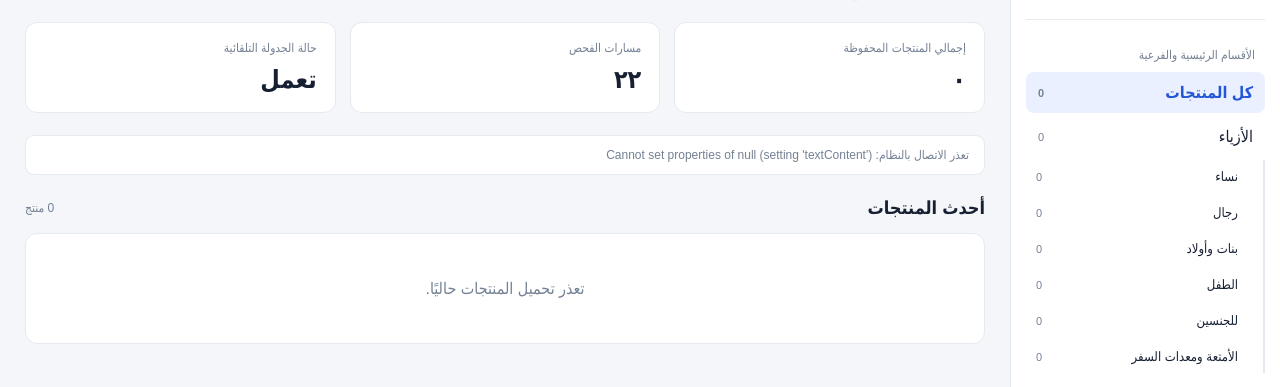
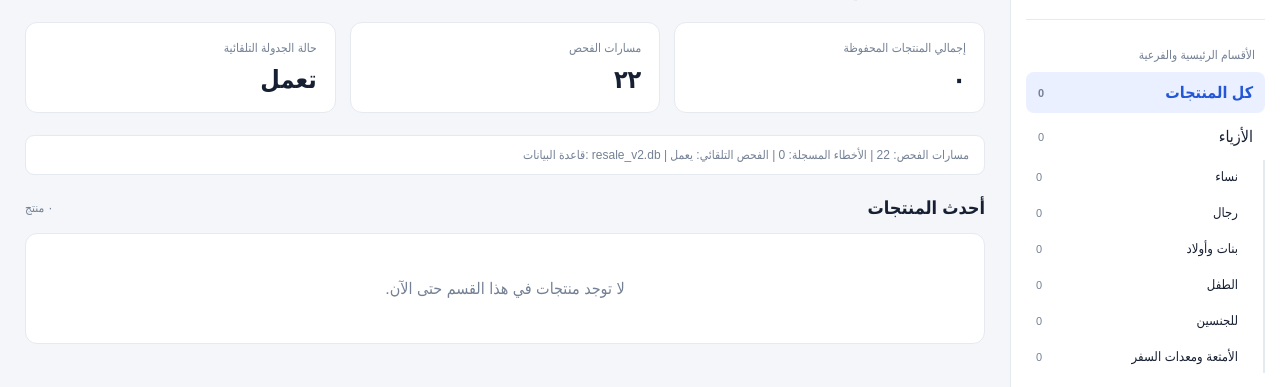
Before and after one commit to salesyassin2-maker/amazon-resale-radar, a FastAPI app: page / in a window 1280 px wide. Shown: the part 73-460 px from the top of the page. Run offline with FastAPI, Linux system fonts and the light colour scheme; data comes from the database, SQL or seed files in the repository; data that the repository does not hold is empty.

Commit message:
Update index.html

```diff
--- a/templates/index.html
+++ b/templates/index.html
@@ -15,8 +15,6 @@
     --border: #e5e9f0;
     --primary: #2457d6;
     --primary-light: #eaf0ff;
-    --green: #168653;
-    --red: #c33b3b;
 }
 
 * {
@@ -319,6 +317,8 @@ button, input {
     color: var(--muted);
     font-size: 12px;
     margin-bottom: 17px;
+    direction: ltr;
+    text-align: right;
 }
 
 .empty {
@@ -329,10 +329,6 @@ button, input {
     background: white;
     border: 1px solid var(--border);
     border-radius: 12px;
-}
-
-.mobile-menu {
-    display: none;
 }
 
 @media (max-width: 1100px) {
@@ -424,16 +420,7 @@ button, input {
 
         <div class="nav-title">الأقسام الرئيسية والفرعية</div>
 
-        <div class="nav-groups" id="navigation">
-
-            <button class="nav-button active"
-                    data-category=""
-                    onclick="selectCategory('', 'كل المنتجات')">
-                <span>كل المنتجات</span>
-                <span class="count" id="allCount">0</span>
-            </button>
-
-        </div>
+        <div class="nav-groups" id="navigation"></div>
 
     </aside>
 
@@ -449,8 +436,7 @@ button, input {
             </div>
 
             <div class="actions">
-                <button class="btn btn-secondary"
-                        onclick="loadData()">
+                <button class="btn btn-secondary" onclick="loadData()">
                     تحديث العرض
                 </button>
 
@@ -472,7 +458,7 @@ button, input {
 
             <div class="stat">
                 <div class="stat-label">مسارات الفحص</div>
-                <div class="stat-value" id="routeCount">22</div>
+                <div class="stat-value" id="routeCount">0</div>
             </div>
 
             <div class="stat">
@@ -502,8 +488,6 @@ button, input {
 <script>
 
 let selectedCategory = "";
-let selectedTitle = "كل المنتجات";
-
 let categoryData = [];
 let productsData = [];
 
@@ -551,10 +535,9 @@ function renderNavigation() {
 
     let html = `
         <button class="nav-button ${selectedCategory === "" ? "active" : ""}"
-                data-category=""
                 onclick="selectCategory('', 'كل المنتجات')">
             <span>كل المنتجات</span>
-            <span class="count">${productsData.length}</span>
+            <span class="count" id="allCount">${productsData.length}</span>
         </button>
     `;
 
@@ -599,9 +582,6 @@ function renderNavigation() {
     });
 
     navigation.innerHTML = html;
-
-    document.getElementById("allCount").textContent =
-        productsData.length;
 }
 
 async function loadData() {
@@ -665,7 +645,6 @@ async function loadData() {
 function selectCategory(category, title) {
 
     selectedCategory = category;
-    selectedTitle = title;
 
     document.getElementById("pageTitle").textContent = title;
     document.getElementById("productsHeading").textContent =
@@ -815,7 +794,7 @@ async function startScan() {
 
 loadData();
 
-// تحديث عرض البيانات من قاعدة البيانات فقط
+// تحديث عرض البيانات من قاعدة البيانات فقط، دون بدء فحص جديد
 setInterval(loadData, 30000);
 
 </script>
```
